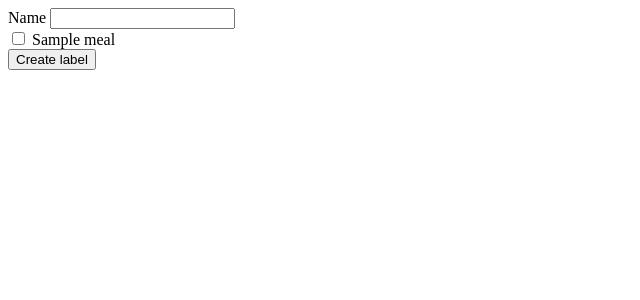
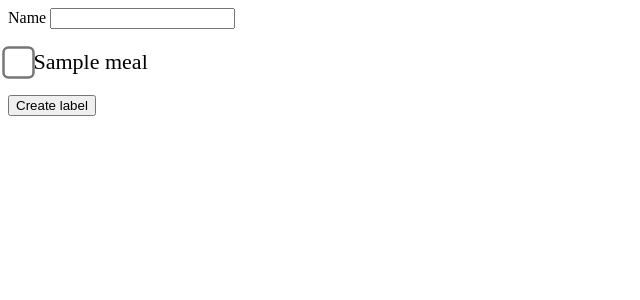
Before and after one commit to Fakor/DinnerVault, a Django app: page /main/create_label/ in a window 1280 px wide. Shown: the top 300 px of the page, without its empty margins (0-640 px from the left). Run offline with Django 3.2, Linux system fonts and the light colour scheme; a user stored in the database is signed in; tables that the repository leaves empty hold one stand-in row (values such as "Sample post"); parts of the project's set-up code (start-up, migrations or seed data) failed here and were passed over.

Commit message:
Bigger checkboxes on create label and first real use of css

```diff
--- a/glufs/glufs/settings.py
+++ b/glufs/glufs/settings.py
@@ -126,6 +126,9 @@ USE_TZ = True
 
 # Static files (CSS, JavaScript, Images)
 # https://docs.djangoproject.com/en/2.2/howto/static-files/
-
 STATIC_URL = '/static/'
 STATIC_ROOT = os.path.join(BASE_DIR, "static/")
+STATICFILES_DIRS = [
+    os.path.join(BASE_DIR, "my_statics"),
+    '/var/www/static/',
+]
--- a/glufs/main/templates/main/create_label.html
+++ b/glufs/main/templates/main/create_label.html
@@ -1,23 +1,28 @@
 <!DOCTYPE html>
 <html lang="sv">
 <head>
+    {% load static %}
+    <link rel='stylesheet' href="{% static '/main/css/base.css' %}">
     <meta charset="UTF-8">
     <title>Create label</title>
-
+</head>
+<body>
     <form action="{% url 'create_label' %}" method="post">
     {% csrf_token %}
     Name <input type="text" name="label_name">
     <br>
     {% for meal in meals %}
-    <input type="checkbox" name="checked" value={{ meal.id }}> {{ meal.name }}
+        <p>
+        <span class="checkboxtext">
+        <input type="checkbox" class=largerCheckbox name="checked" value={{ meal.id }}> {{ meal.name }}
         <br>
+        </span>
+        </p>
     {% endfor %}
     <button type="submit" name="create_label" value="true">
         Create label
     </button>
     </form>
-</head>
-<body>
 
 </body>
 </html>
--- a/glufs/main/urls.py
+++ b/glufs/main/urls.py
@@ -1,5 +1,7 @@
 from django.conf.urls import url
 from django.urls import path
+from django.conf.urls.static import static
+from django.conf import settings
 
 from . import views
 
@@ -9,4 +11,4 @@ urlpatterns = [
     path('detail/<int:meal_id>/', views.detail, name='detail'),
     path('create/', views.create_meal, name='create_meal'),
     path('create_label/', views.create_label, name='create_label'),
-]
+] + static(settings.STATIC_URL, document_root=settings.STATIC_ROOT)
--- /dev/null
+++ b/glufs/my_statics/main/css/base.css
@@ -0,0 +1,16 @@
+input[type=checkbox]{
+    transform : scale(2.5);
+}
+
+/* Might want to wrap a span around your checkbox text */
+.checkboxtext
+{
+  /* Checkbox text */
+  font-size: 110%;
+  display: inline;
+}
+
+
+p {
+  font-size: 20px;
+}
```
Lines whose indentation alone changed are shown as unchanged.
